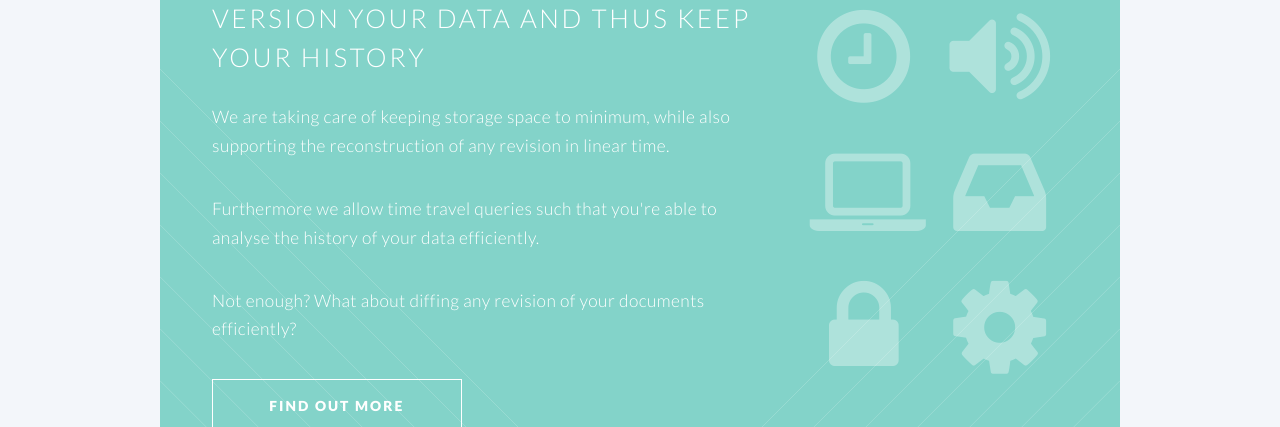
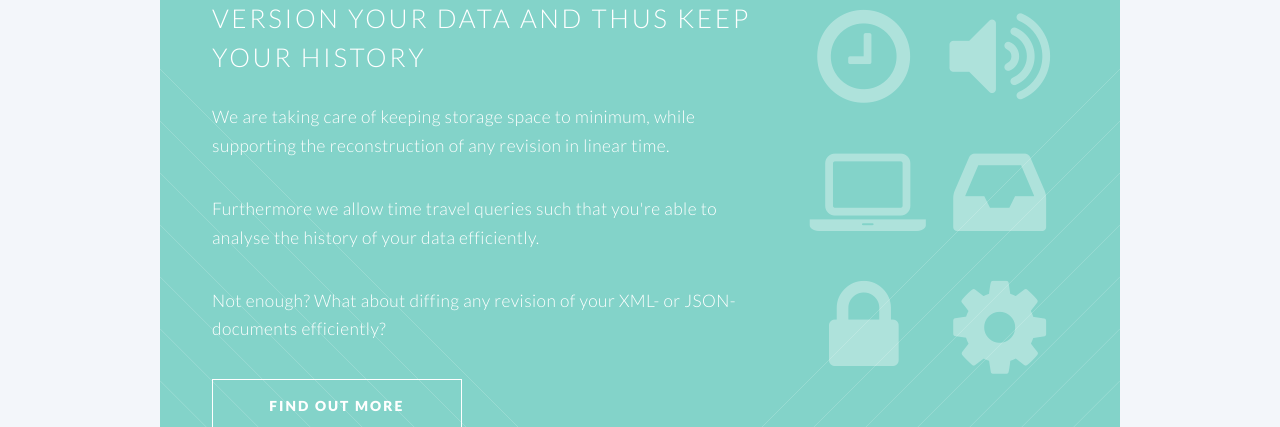
Before and after one commit to sirixdb/sirixdb.github.io, a Jekyll site: the page built from index.html, in a window 1280 px wide and 900 px high, scrolled down 986 px. Shown: the part 154-581 px from the top of the window. Built offline with Jekyll 4.4.1, drawn with Linux system fonts in a browser that asks for light colours.

Commit message:
Update index.html

```diff
--- a/index.html
+++ b/index.html
@@ -24,9 +24,9 @@ layout: landing-page
 								<header>
 									<h2>Version your data and thus keep your history</h2>
 								</header>
-								<p>We are taking care of keeping storage space to minimum, while also supporting the reconstruction of any revision in linear time.</p>
+								<p>We are taking care of keeping storage space to minimum, while supporting the reconstruction of any revision in linear time.</p>
 								<p>Furthermore we allow time travel queries such that you're able to analyse the history of your data efficiently.</p>
-                                                                <p>Not enough? What about diffing any revision of your documents efficiently?</p>
+                                                                <p>Not enough? What about diffing any revision of your XML- or JSON-documents efficiently?</p>
                                                                 <footer>
 									<ul class="buttons">
 										<li><a href="#" class="button">Find Out More</a></li>
```
